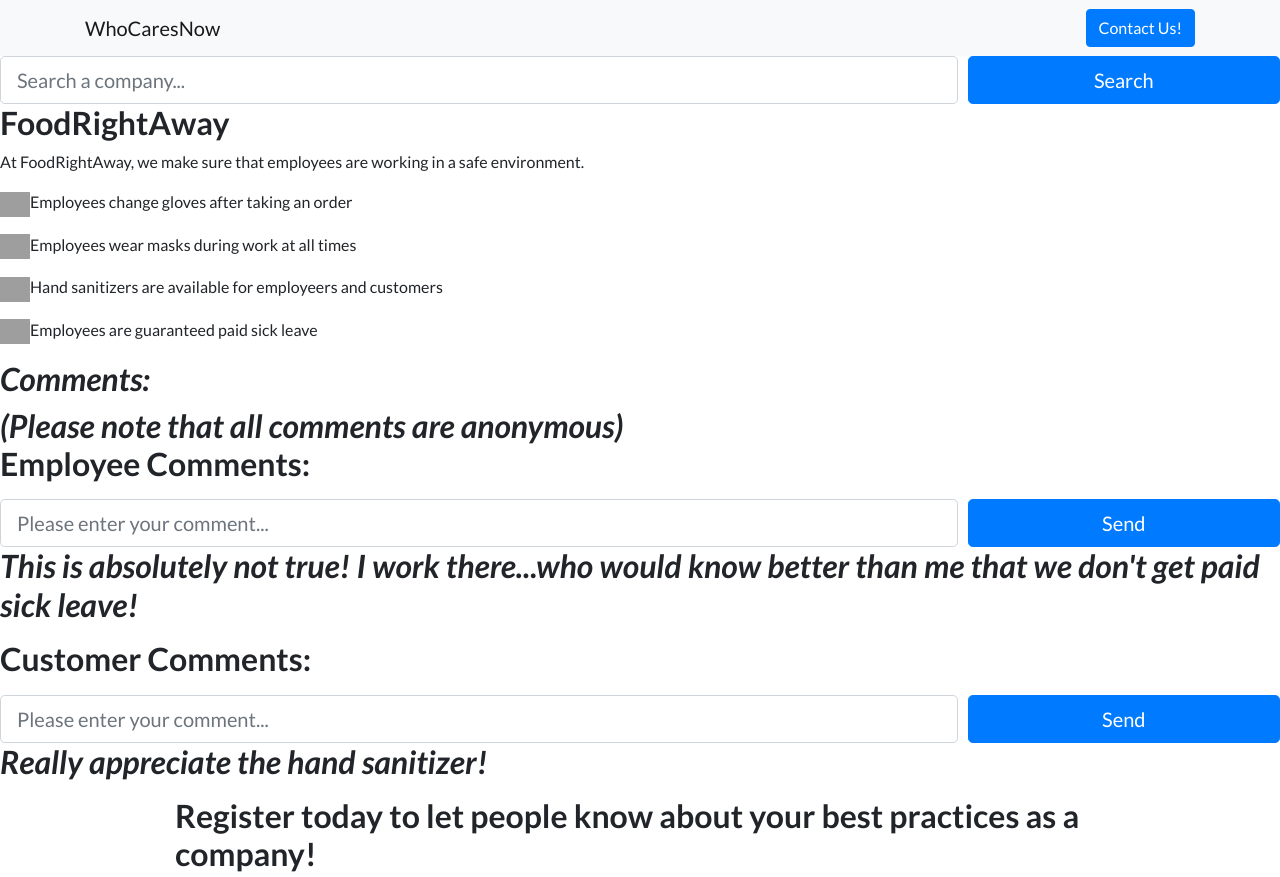
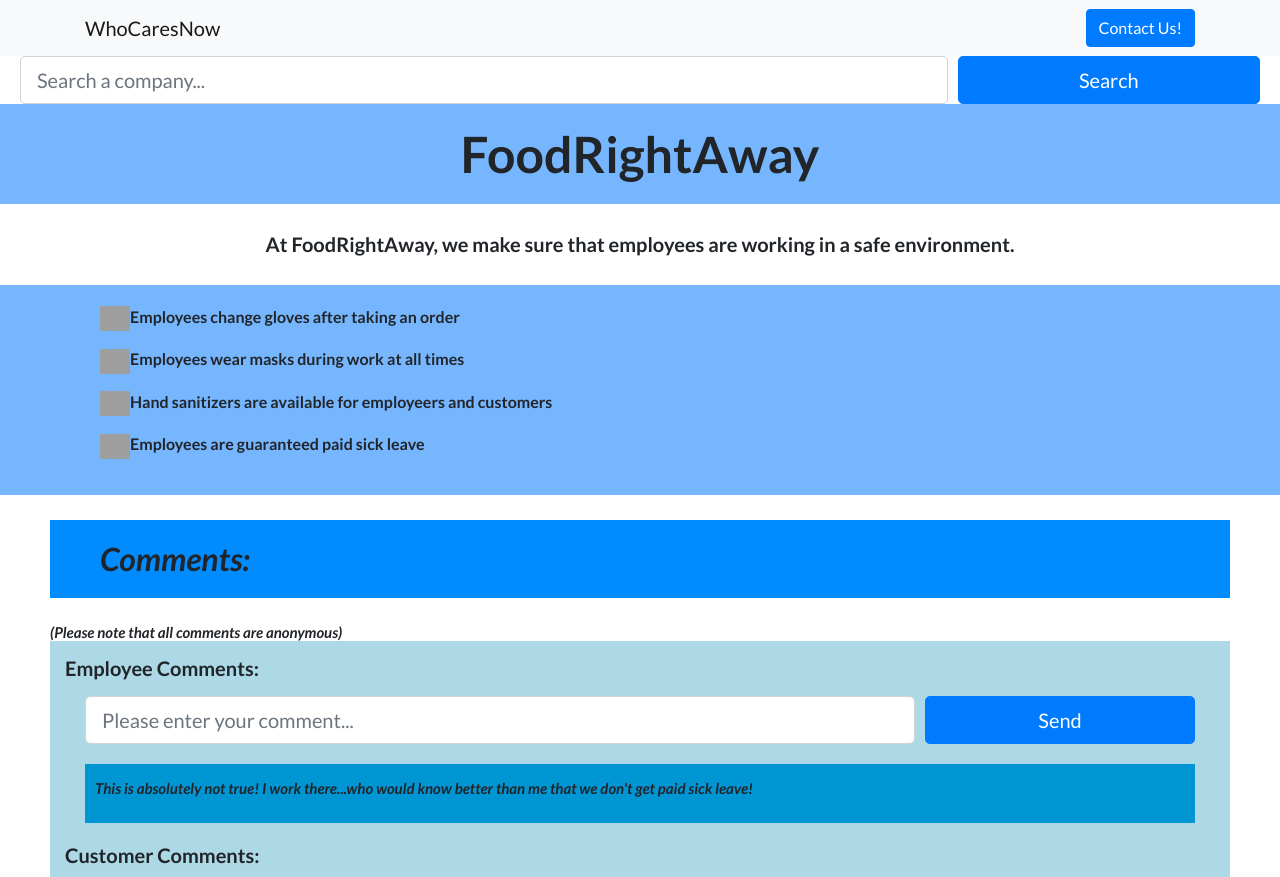
Before and after one commit to Boiz-TogetherVsVirus/whocaresnow, a website: page company details page/index.html in a window 1280 px wide. Shown: the top 877 px of the page. Drawn offline with Linux system fonts and the light colour scheme; grey boxes are pictures that could not be loaded.

Commit message:
Update landing-page.css

```diff
--- a/company details page/css/landing-page.css
+++ b/company details page/css/landing-page.css
@@ -16,6 +16,22 @@ h5,
 h6 {
   font-family: 'Lato', 'Helvetica Neue', Helvetica, Arial, sans-serif;
   font-weight: 700;
+}
+h7{
+  font-family: 'Lato', 'Helvetica Neue', Helvetica, Arial, sans-serif;
+  font-weight: 7000;
+  text-align: left;
+}
+h8{
+  text-align: center;
+  font-family: 'Lato', 'Helvetica Neue', Helvetica, Arial, sans-serif;
+  font-weight: 700;
+}
+h2{
+  text-align: center;
+}
+h3{
+  text-align: center;
 }
 
 header.masthead {
@@ -124,3 +140,77 @@ footer.footer {
   padding-top: 4rem;
   padding-bottom: 4rem;
 }
+
+.name{
+  background-color:#76B6FF;
+  padding:20px;
+  margin: 0px;
+  margin-bottom:0px;
+  font-size: 50px;
+}
+
+.intro{
+  background-color:white;
+  padding:10px;
+  text-align: center;
+  padding-top: 25px;
+  font-size: 20px;
+  font-weight: bold;
+}
+.companyDescription{
+  background-color:#76B6FF;
+  padding:20px;
+  padding-left:100px;
+
+}
+.form-row{
+  padding-left:20px;
+  padding-right: 20px;
+  background-color:lightgrey;
+  background: none;
+}
+
+.comments{
+  text-align: left;
+  padding: 20px;
+  padding-left: 50px;
+  background-color:rgb(0, 140, 255);
+  margin:25px;
+  margin-left: 50px;
+  margin-right: 50px;
+
+}
+
+.noteComment{
+  font-size: 15px;
+  text-align: left;
+  padding-left: 50px;
+  padding-right: 50px;
+}
+
+.commentSection{
+  background-color:lightblue;
+  padding:15px;
+  font-size: 20px;
+}
+
+.opinion{
+  padding:10px;
+  background-color: rgb(0, 150, 212);
+  padding-top: 15px;
+  margin:20px;
+  font-size: 15px;
+}
+
+.registerCompany{
+  padding:15px;
+  background-color:lightgray;
+}
+
+.mb-4{
+  font-size:20px;
+}
+
+.precautions{
+  font-weight: bolder;
+}
```
